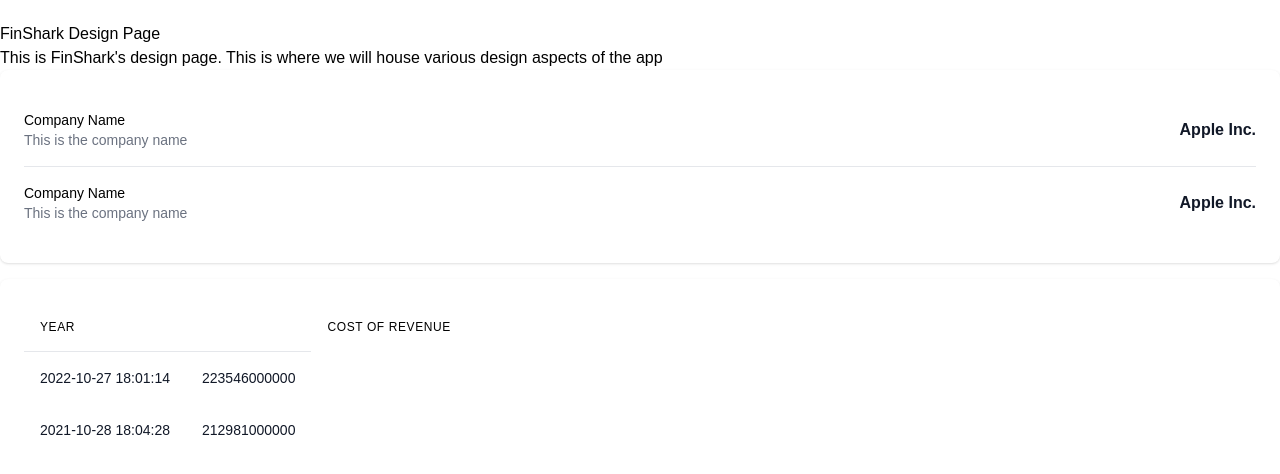
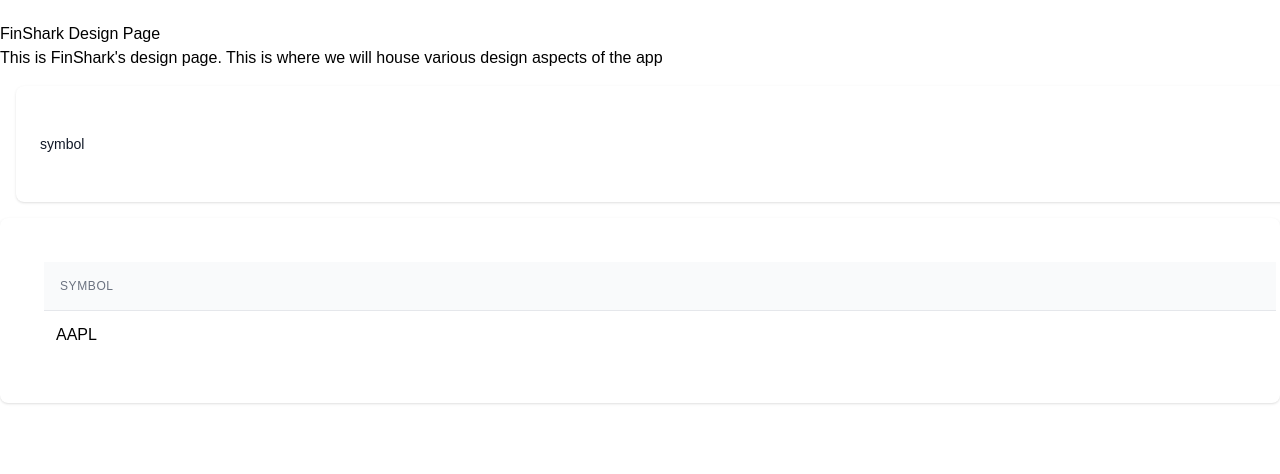
Before and after one commit to Ramazan774/FinShark, a React (Create React App) app in the folder frontend/: page /design-guide in a window 1280 px wide. Shown: the part 326-800 px from the top of the page. Built offline with nearby package versions, Linux system fonts and the light colour scheme.

Commit message:
added income statement, refined tailwind

```diff
--- a/frontend/src/Components/CompanyProfile/CompanyProfile.tsx
+++ b/frontend/src/Components/CompanyProfile/CompanyProfile.tsx
@@ -1,11 +1,94 @@
-import React from 'react'
+import React, { useEffect, useState } from 'react'
+import { CompanyKeyMetrics } from '../../company';
+import { useOutletContext } from 'react-router-dom';
+import { getKeyMetrics } from '../../api';
+import RatioList from '../RatioList/RatioList';
 
-type Props = {}
+type Props = {};
+
+const tableConfig = [
+  {
+    label: "Market Cap",
+    render: (company: CompanyKeyMetrics) => company.marketCapTTM,
+    subTitle: "Total value of all a company's shares of stock",
+  },
+  {
+    label: "Current Ratio",
+    render: (company: CompanyKeyMetrics) => company.currentRatioTTM,
+    subTitle:
+      "Measures the companies ability to pay short term debt obligations",
+  },
+  {
+    label: "Return On Equity",
+    render: (company: CompanyKeyMetrics) => company.roeTTM,
+    subTitle:
+      "Return on equity is the measure of a company's net income divided by its shareholder's equity",
+  },
+  {
+    label: "Return On Assets",
+    render: (company: CompanyKeyMetrics) => company.returnOnTangibleAssetsTTM,
+    subTitle:
+      "Return on assets is the measure of how effective a company is using its assets",
+  },
+  {
+    label: "Free Cashflow Per Share",
+    render: (company: CompanyKeyMetrics) => company.freeCashFlowPerShareTTM,
+    subTitle:
+      "Return on assets is the measure of how effective a company is using its assets",
+  },
+  {
+    label: "Book Value Per Share TTM",
+    render: (company: CompanyKeyMetrics) => company.bookValuePerShareTTM,
+    subTitle:
+      "Book value per share indicates a firm's net asset value (total assets - total liabilities) on per share basis",
+  },
+  {
+    label: "Divdend Yield TTM",
+    render: (company: CompanyKeyMetrics) => company.dividendYieldTTM,
+    subTitle: "Shows how much a company pays each year relative to stock price",
+  },
+  {
+    label: "Capex Per Share TTM",
+    render: (company: CompanyKeyMetrics) => company.capexPerShareTTM,
+    subTitle:
+      "Capex is used by a company to aquire, upgrade, and maintain physical assets",
+  },
+  {
+    label: "Graham Number",
+    render: (company: CompanyKeyMetrics) => company.grahamNumberTTM,
+    subTitle:
+      "This is the upperbouind of the price range that a defensive investor should pay for a stock",
+  },
+  {
+    label: "PE Ratio",
+    render: (company: CompanyKeyMetrics) => company.peRatioTTM,
+    subTitle:
+      "This is the upperbouind of the price range that a defensive investor should pay for a stock",
+  },
+];
+
 
 const CompanyProfile = (props: Props) => {
+  const ticker = useOutletContext<string>();
+  const [companyData, setCompanyData] = useState<CompanyKeyMetrics>();
+  useEffect(() => {
+    const getCompanyKeyRatios = async () => {
+      const value = await getKeyMetrics(ticker);
+      setCompanyData(value?.data[0]);
+    };
+    getCompanyKeyRatios();
+  }, []);
   return (
-    <div>CompanyProfile</div>
-  )
+    <>
+      {companyData ? (
+        <>
+          <RatioList data={companyData} config={tableConfig} />
+        </>
+      ) : (
+        <>Loading...</>
+      )}
+    </>
+  );
 }
 
 export default CompanyProfile
--- a/frontend/src/Components/IncomeStatement/IncomeStatement.tsx
+++ b/frontend/src/Components/IncomeStatement/IncomeStatement.tsx
@@ -1,10 +1,87 @@
-import React from 'react'
+import React, { useEffect, useState } from 'react'
+import { CompanyIncomeStatement } from '../../company';
+import { useOutletContext } from 'react-router-dom';
+import { getIncomeStatement } from '../../api';
+import Table from '../Table/Table';
 
-type Props = {}
+type Props = {};
+
+const configs = [
+  {
+    label: "Date",
+    render: (company: CompanyIncomeStatement) => company.date,
+  },
+  {
+    label: "Revenue",
+    render: (company: CompanyIncomeStatement) => company.revenue,
+  },
+  {
+    label: "Cost Of Revenue",
+    render: (company: CompanyIncomeStatement) => company.costOfRevenue,
+  },
+  {
+    label: "Depreciation",
+    render: (company: CompanyIncomeStatement) =>
+      company.depreciationAndAmortization,
+  },
+  {
+    label: "Operating Income",
+    render: (company: CompanyIncomeStatement) => company.operatingIncome,
+  },
+  {
+    label: "Income Before Taxes",
+    render: (company: CompanyIncomeStatement) => company.incomeBeforeTax,
+  },
+  {
+    label: "Net Income",
+    render: (company: CompanyIncomeStatement) => company.netIncome,
+  },
+  {
+    label: "Net Income Ratio",
+    render: (company: CompanyIncomeStatement) => company.netIncomeRatio,
+  },
+  {
+    label: "Earnings Per Share",
+    render: (company: CompanyIncomeStatement) => company.eps,
+  },
+  {
+    label: "Earnings Per Diluted",
+    render: (company: CompanyIncomeStatement) => company.epsdiluted,
+  },
+  {
+    label: "Gross Profit Ratio",
+    render: (company: CompanyIncomeStatement) => company.grossProfitRatio,
+  },
+  {
+    label: "Opearting Income Ratio",
+    render: (company: CompanyIncomeStatement) => company.operatingIncomeRatio,
+  },
+  {
+    label: "Income Before Taxes Ratio",
+    render: (company: CompanyIncomeStatement) => company.incomeBeforeTaxRatio,
+  },
+];
+
 
 const IncomeStatement = (props: Props) => {
+  const ticker = useOutletContext<string>();
+  const [incomeStatement, setIncomeStatement] =
+    useState<CompanyIncomeStatement[]>();
+    useEffect(() => {
+      const getRatios = async () => {
+        const result = await getIncomeStatement(ticker!);
+        setIncomeStatement(result!.data);
+      };
+      getRatios();
+    }, []);
   return (
-    <div>IncomeStatement</div>
+    <>
+      {incomeStatement ? (
+        <Table config={configs} data={incomeStatement} />
+      ) : (
+        <>Loading...</>
+      )}
+    </>
   )
 }
 
--- a/frontend/src/Components/RatioList/RatioList.tsx
+++ b/frontend/src/Components/RatioList/RatioList.tsx
@@ -1,32 +1,15 @@
-import React from 'react'
-import { TestDataCompany } from '../Table/testData'
+type Props = {
+  config: any;
+  data: any;
+}
 
-type Props = {}
-
-const data = TestDataCompany[0];
-
-type Company = typeof data;
-
-const config = [
-  {
-    label: "Company Name",
-    render: (company: Company) => company.companyName,
-    subTitle: "This is  the company name"
-  },
-  {
-    label: "Company Name",
-    render: (company: Company) => company.companyName,
-    subTitle: "This is  the company name"
-  }
-]
-
-const RatioList = (props: Props) => {
-  const renderedRow = config.map((row) => {
+const RatioList = ({ config, data }: Props) => {
+  const renderedCells = config.map((row: any) => {
     return (
-      <li className='py-3 sm:py-4'>
+      <li className='py-6 sm:py-6'>
         <div className='flex items-center space-x-4'>
           <div className="flex-1 min-w-0">
-            <p className="text-sm font-medium.text-gray-900 truncate">
+            <p className="text-sm font-medium text-gray-900 truncate">
               {row.label}
             </p>
             <p className='text-sm text-gray-500 truncate'>
@@ -41,9 +24,9 @@ const RatioList = (props: Props) => {
     )
   });
   return (
-    <div className='bg-white shadow rounded-lg mb-4 p-4 sm:p-6 h-full'>
+    <div className='bg-white shadow rounded-lg ml-4 mt-4 mb-4 p-4 sm:p-6 w-full'>
       <ul className='divide-y divided-gray-200'>
-        {renderedRow}
+        {renderedCells}
       </ul>
     </div>
   )
--- a/frontend/src/Components/Table/Table.tsx
+++ b/frontend/src/Components/Table/Table.tsx
@@ -1,43 +1,24 @@
-import React from 'react';
-import { testIncomeStatementData } from './testData';
+type Props = {
+  config: any;
+  data: any;
+};
 
-const data = testIncomeStatementData;
-
-type Props = {};
-
-type Company = (typeof data)[0];
-
-const configs = [
-  {
-    label: "Year",
-    render: (company: Company) => company.acceptedDate
-  },
-  {
-    label: "Cost of revenue",
-    render: (company: Company) => company.costOfRevenue
-  }
-]
-
-const Table = (props: Props) => {
-  const renderedRows = data.map((company) => {
+const Table = ({ config, data }: Props) => {
+  const renderedRows = data.map((company: any) => {
     return (
       <tr key={company.cik}>
-        {configs.map((val: any) => {
-          return (
-            <td className='p-4 whitespace-nowrap text-sm font-normal text-gray-900'>
-              {val.render(company)}
-            </td>
-          )
+        {config.map((val: any) => {
+          return <td className="p-3">{val.render(company)}</td>
         })}
       </tr>
     );
   });
   const renderedHeaders = (
     <tr>
-      {configs.map((config: any) => {
+      {config.map((config: any) => {
         return (
           <th
-          className="p-4 text-left text-xs font-medium text-fray-500 uppercase tracking-wider"
+            className="p-4 text-left text-xs font-medium text-gray-500 uppercase tracking-wider"
             key={config.label}
           >
             {config.label}
@@ -46,16 +27,14 @@ const Table = (props: Props) => {
       )}
     </tr>
   );
-  return <div className='bg-white shadow rounded-lg p-4 sm:p-6 xl:p-8'>
-    <table>
-      <thead className='min-w-full divide-y divide-gray-200 m-5'>
-        {renderedHeaders}
-        <tbody>
-          {renderedRows}
-        </tbody>
-      </thead>
+  return (
+    <div className='bg-white shadow rounded-lg p-4 sm:p-6 xl:p-8'>
+      <table className="min-w-full divide-y divide-gray-200 m-5">
+        <thead className='bg-gray-50'>{renderedHeaders}</thead>
+        <tbody>{renderedRows}</tbody>
       </table>
     </div>
+  );
 };
 
 export default Table
--- a/frontend/src/Pages/CompanyPage/CompanyPage.tsx
+++ b/frontend/src/Pages/CompanyPage/CompanyPage.tsx
@@ -1,4 +1,4 @@
-import React, { useEffect, useState } from 'react'
+import React, { useEffect, useState } from 'react';
 import { useParams } from 'react-router-dom';
 import { CompanyProfile } from '../../company';
 import { getCompanyProfile } from '../../api';
@@ -25,9 +25,9 @@ const CompanyPage = (props: Props) => {
     {company ? (
       <div className="w-full relative flex ct-docs-disable-sidebar-content overflow-x-hidden">
         <Sidebar />
-      <CompanyDashboard>
-        <Tile title="Company Name" subTitle={company.companyName}></Tile>
-      </CompanyDashboard>
+        <CompanyDashboard ticker={ticker!}>
+          <Tile title="Company Name" subTitle={company.companyName}></Tile>
+        </CompanyDashboard>
     </div>
     ) : (
       <div>Company not found!</div>
--- a/frontend/src/Pages/DesignPage/DesignPage.tsx
+++ b/frontend/src/Pages/DesignPage/DesignPage.tsx
@@ -1,16 +1,26 @@
-import React from 'react'
+import React from 'react';
 import Table from '../../Components/Table/Table'
 import RatioList from '../../Components/RatioList/RatioList'
+import { TestDataCompany } from '../../Components/Table/testData';
 
-type Props = {}
+type Props = {};
+
+const data = TestDataCompany;
+
+const tableConfig = [
+  {
+    label: "symbol",
+    render: (company: any) => company.symbol,
+  }
+]
 
 const DesignPage = (props: Props) => {
   return (
     <>
       <h1>FinShark Design Page</h1>
       <h2>This is FinShark's design page. This is where we will house various design aspects of the app</h2>
-      <RatioList />
-      <Table />
+      <RatioList config={tableConfig} data={data} />
+      <Table config={tableConfig} data={data} />
     </>
   )
 }
--- a/frontend/src/api.tsx
+++ b/frontend/src/api.tsx
@@ -1,5 +1,5 @@
 import axios from "axios"
-import { CompanyProfile, CompanySearch } from "./company";
+import { CompanyIncomeStatement, CompanyKeyMetrics, CompanyProfile, CompanySearch } from "./company";
 
 interface SearchResponse {
   data: CompanySearch[];
@@ -30,4 +30,26 @@ export const getCompanyProfile = async (query: string) => {
   } catch(error: any) {
     console.log("error message from API: ", error.message);
   }
-}
+};
+
+export const getKeyMetrics = async (query: string) => {
+  try {
+    const data = await axios.get<CompanyKeyMetrics[]>(
+      `https://financialmodelingprep.com/api/v3/key-metrics-ttm/${query}?limit=40&apikey=${process.env.REACT_APP_API_KEY}`
+    )
+    return data;
+  } catch(error: any) {
+    console.log("error message from API: ", error.message);
+  }
+};
+
+export const getIncomeStatement = async (query: string) => {
+  try {
+    const data = await axios.get<CompanyIncomeStatement[]>(
+      `https://financialmodelingprep.com/api/v3/income-statement/${query}?limit=50&apikey=${process.env.REACT_APP_API_KEY}`
+    )
+    return data;
+  } catch(error: any) {
+    console.log("error message from API: ", error.message);
+  }
+};
```
Also changed, not shown: frontend/src/company.d.ts (+63 -0 lines). Lines whose indentation alone changed are shown as unchanged.
